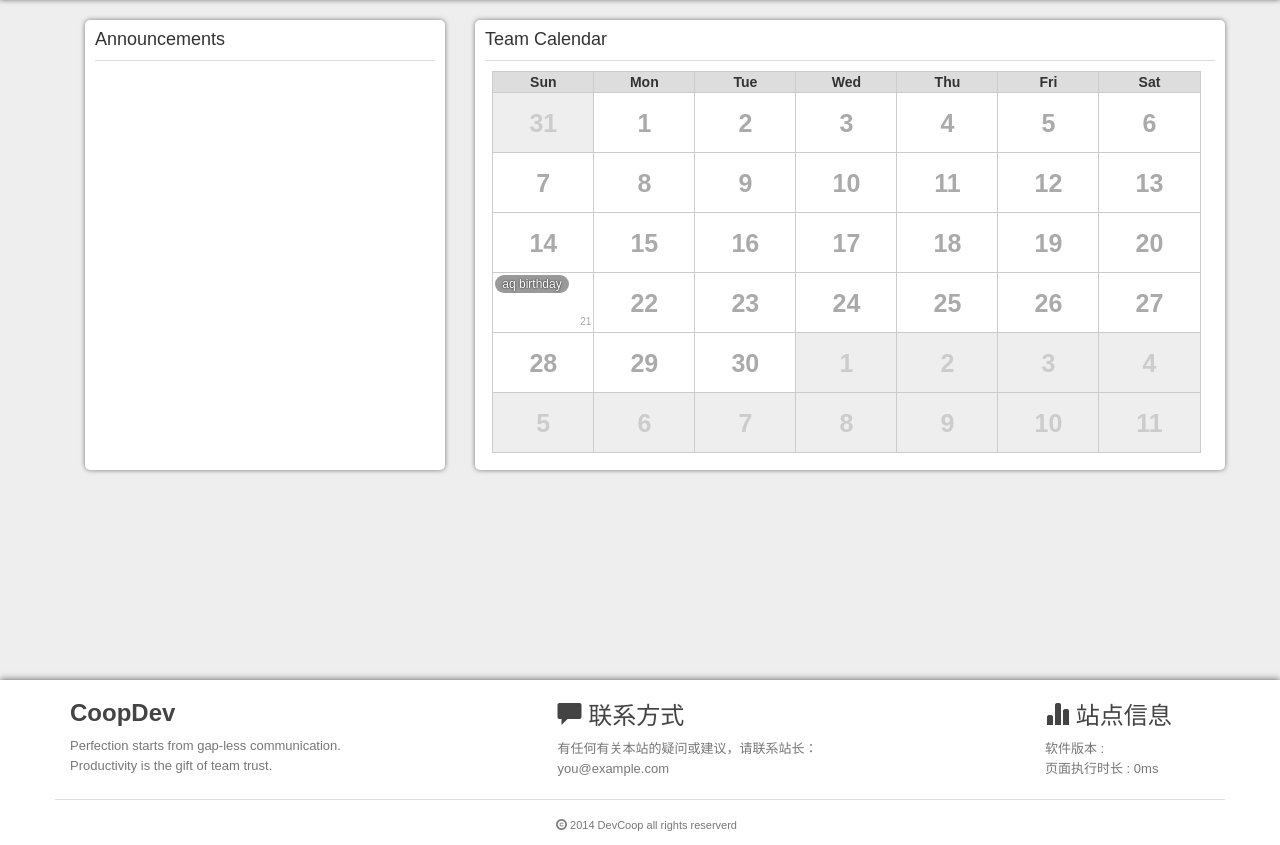
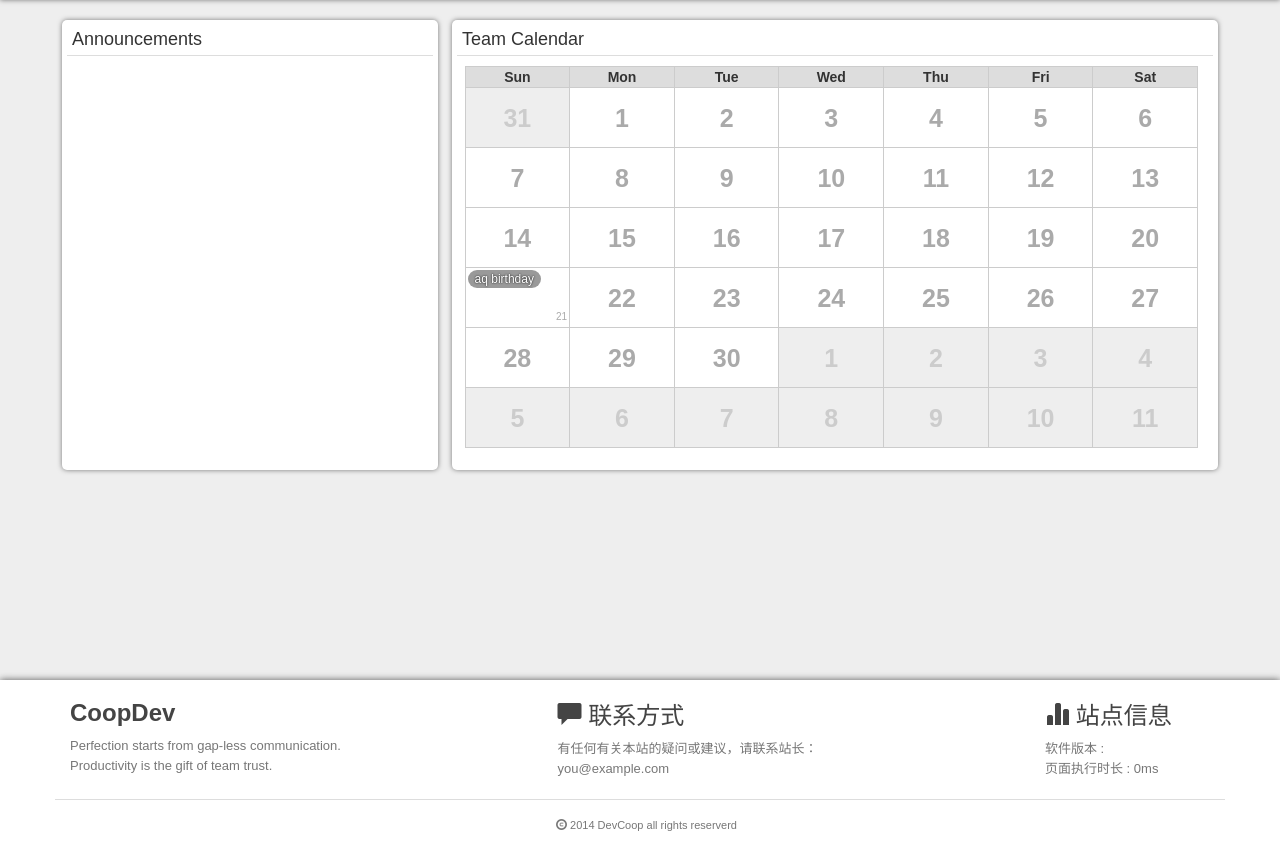
Before and after one commit to davidaq/coopdev, a PHP site: page / in a window 1280 px wide. Shown: the part 65-910 px from the top of the page. Run offline with PHP 8.4, Linux system fonts and the light colour scheme.

Commit message:
tweak padding

```diff
--- a/res/style/scss/_events.scss
+++ b/res/style/scss/_events.scss
@@ -1,4 +1,8 @@
 .events {
+    & > .row > div {
+        padding-left: 7px;
+        padding-right: 7px;
+    }
     .block {
         @include page-block;
         @media (min-width:768px) {
--- a/res/style/scss/index.scss
+++ b/res/style/scss/index.scss
@@ -7,12 +7,12 @@ $brand-danger:  #d9534f;
 @mixin page-block {
   background: #fff;
   border-radius: 5px;
-  padding: 10px;
+  padding: 5px;
   margin-bottom: 10px;
   box-shadow: 0 0 5px #777;
   h1, h2, h3, h4, h5, h6, h7, h8, h9 {
     margin: 0 0 10px 0;
-    padding-bottom: 10px;
+    padding: 5px;
     border-bottom: 1px solid #ddd;
   }
 }
--- a/src/view/index.html
+++ b/src/view/index.html
@@ -20,7 +20,7 @@
     [[})]]
     </div>
 </script>
-<div class="container events">
+<div class="events">
     <div class="row">
         <div class="col-sm-4">
             <div class="block">
```
Also changed, not shown: res/style/index.css, 1 other file.
